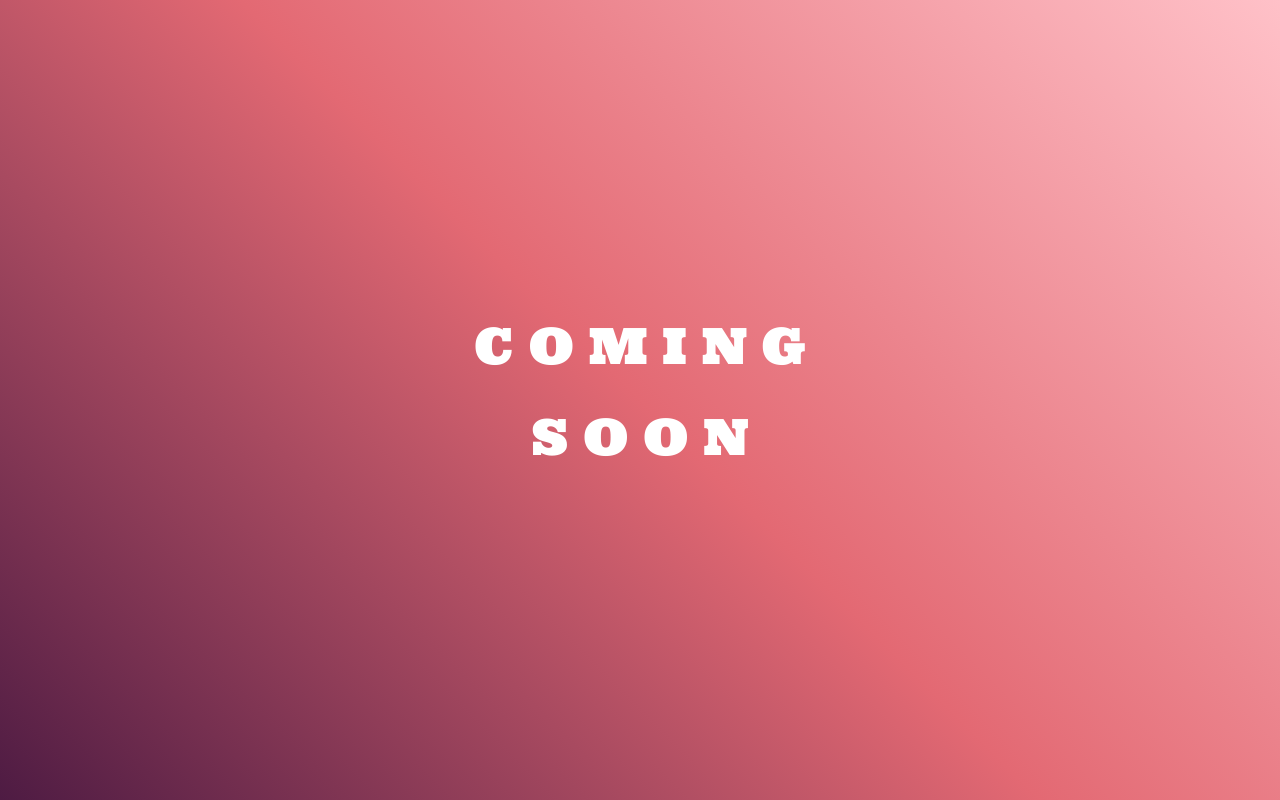
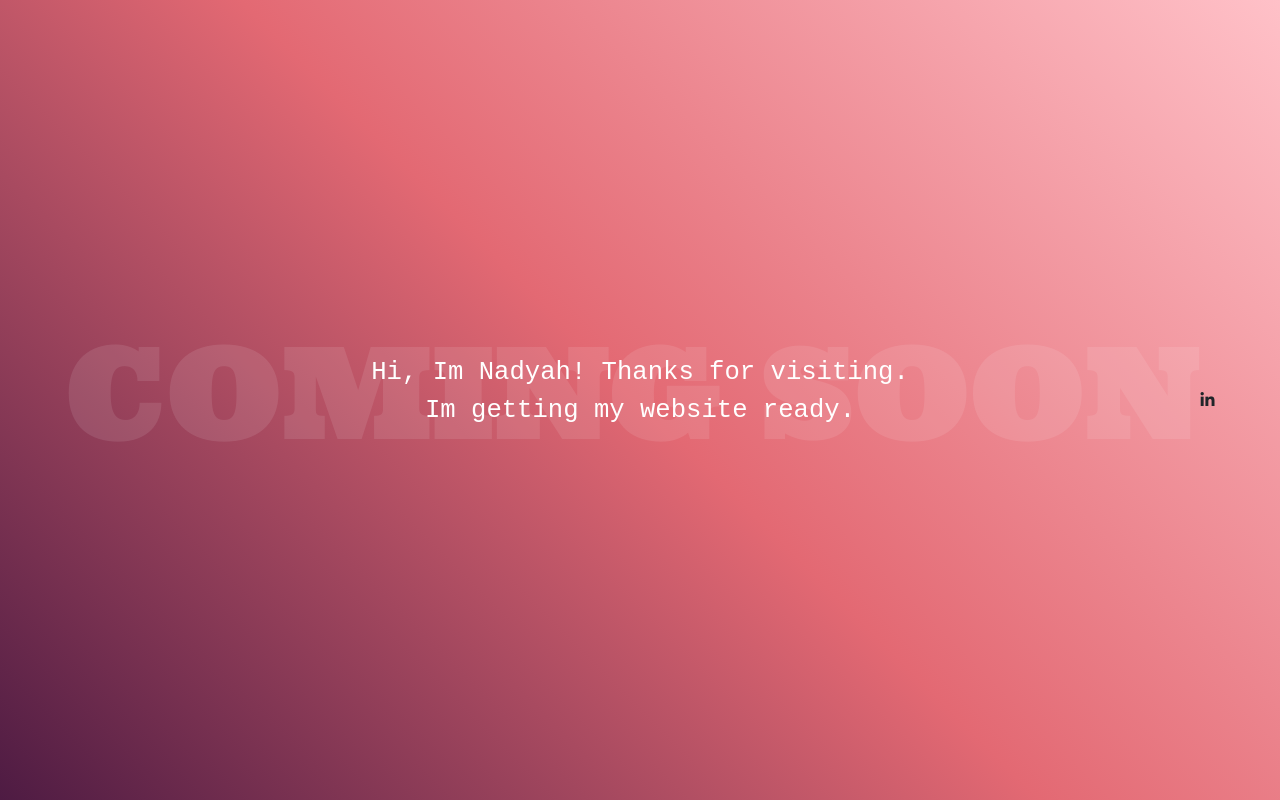
Before and after one commit to nadyahruth/nadyahahmed.github.io, a website: page index.html in a window 1280 px wide. Drawn offline with nearby package versions, Linux system fonts and the light colour scheme; a web font is replaced by a local one.

Commit message:
font-awesome

```diff
--- a/index.html
+++ b/index.html
@@ -1,6 +1,10 @@
 <!doctype html>
 <html lang="en">
   <head>
+    <script src="https://kit.fontawesome.com/77fc14d857.js" crossorigin="anonymous"></script>
+    <link rel="preconnect" href="https://fonts.googleapis.com">
+<link rel="preconnect" href="https://fonts.gstatic.com" crossorigin>
+<link href="https://fonts.googleapis.com/css2?family=Tilt+Neon:XROT,YROT@-45..45,-45..45&family=Ultra&family=Victor+Mono:ital,wght@0,100..700;1,100..700&display=swap" rel="stylesheet">
     <link rel="preconnect" href="https://fonts.googleapis.com" />
     <link rel="preconnect" href="https://fonts.gstatic.com" crossorigin />
     <link
@@ -19,14 +23,14 @@
     <link rel="stylesheet" href="styles.css" />
   </head>
   <body>
-    <div class="message">
-      <p>C O M I N G</p>
-      <p>S O O N</p>
-    </div>
-    <script
-      src="https://cdn.jsdelivr.net/npm/bootstrap@5.3.8/dist/js/bootstrap.bundle.min.js"
-      integrity="sha384-FKyoEForCGlyvwx9Hj09JcYn3nv7wiPVlz7YYwJrWVcXK/BmnVDxM+D2scQbITxI"
-      crossorigin="anonymous"
-    ></script>
+      <div class="coming-soon">
+        <p>COMING SOON</p>
+      </div>
+      <div class="message">
+        <p>Hi, Im Nadyah! Thanks for visiting.<br> Im getting my website ready.</p>
+      </div>
+      <div>
+        <i href="https://www.linkedin.com/in/nadyahahmed20/" class="fa-brands fa-linkedin-in"></i>
+      </div>
   </body>
 </html>
--- a/styles.css
+++ b/styles.css
@@ -2,14 +2,22 @@
   height:100%;
   width: 100%;
   background: linear-gradient(45deg,#4E1B43, #E36973, #FFC1C8);
-  color: #FFF;
+
  display: flex;
  justify-content: center;
  align-items: center;
  flex-direction: row;
 }
+.coming-soon {
+  font-family: "Ultra", serif;
+  font-size: 10vw;
+  text-align: center;
+  color: rgba(255, 255, 255, 10%);
+}
 .message{
-  font-family: "Ultra", serif;
-  font-size: 50px;
+  position: absolute;
   text-align: center;
+  color: white;
+font-family: "Victor Mono", monospace;
+font-size: 2vw;
 }
```
